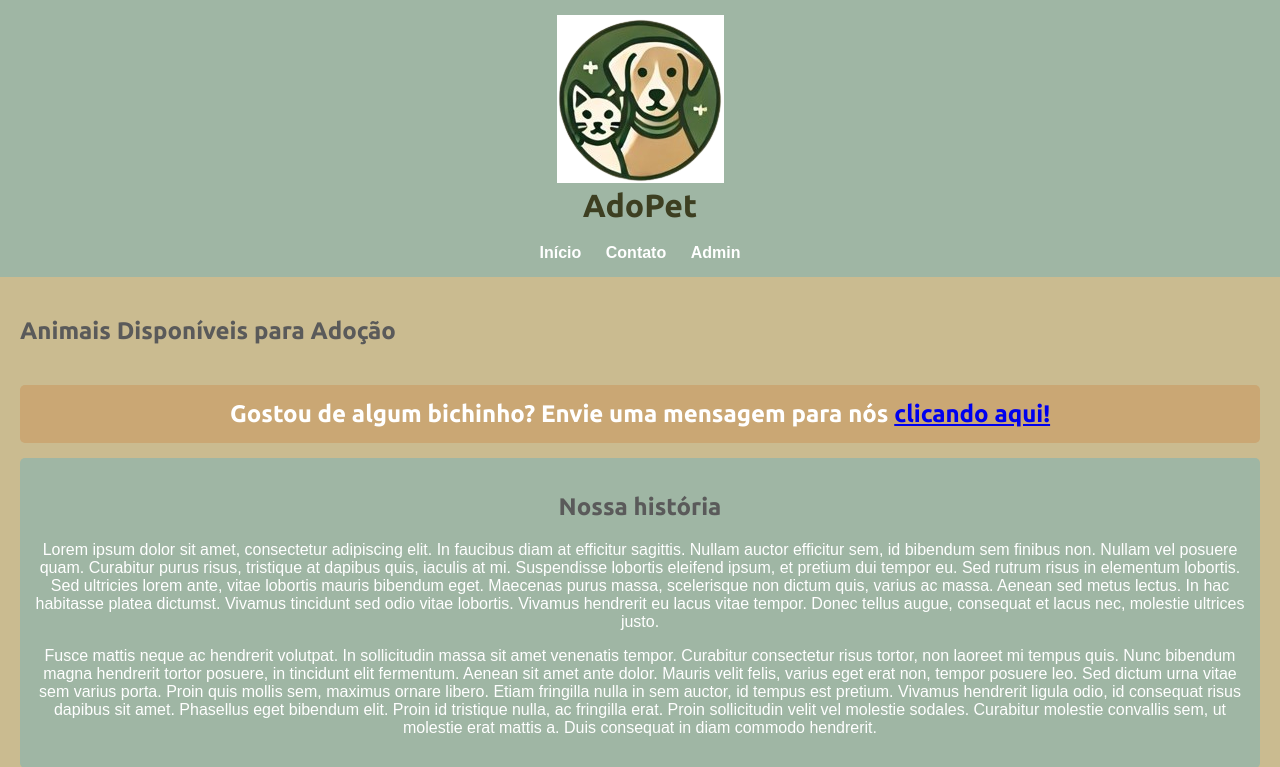
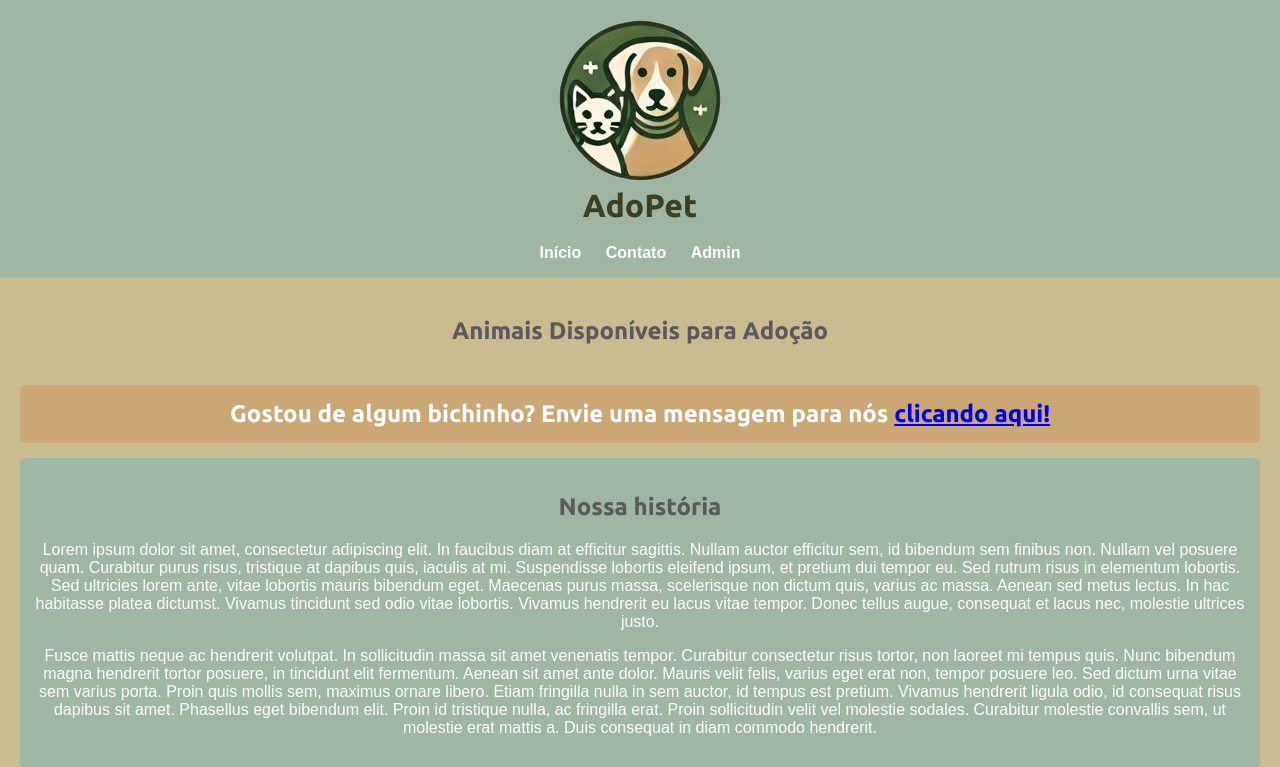
Before and after one commit to anapaulafo/SITE_EXTENSAO, a Flask app: page / in a window 1280 px wide. Shown: the top 767 px of the page. Run offline with Flask 3, Linux system fonts and the light colour scheme; some web fonts are replaced.

Commit message:
Ajustes css

```diff
--- a/app.py
+++ b/app.py
@@ -7,7 +7,7 @@ app.secret_key = 'super_secret_key'
 app.config['UPLOAD_FOLDER'] = 'static/uploads'
 PASSWORD = "1234"
 
-# Simulação de banco de dados em memória
+
 animais = []
 
 # Página inicial
--- a/static/css/style.css
+++ b/static/css/style.css
@@ -1,4 +1,4 @@
-/* Configuração geral */
+
 body {
     font-family: 'Muli', sans-serif;
     background-color: #CABB90;
@@ -47,7 +47,7 @@ h2, h3 {
     color: #5a5a5a;
 }
 
-/* Estilo para os animais */
+
 .animal {
     background-color: #818753;
     border-radius: 5px;
@@ -68,7 +68,7 @@ h2, h3 {
     margin: 10px 0;
 }
 
-/* Estilo para formulários */
+
 form {
     background-color: #818753;
     padding: 20px;
@@ -103,7 +103,7 @@ form button:hover {
     background-color: #3d3d3d;
 }
 
-/* Mensagens de erro ou sucesso */
+
 ul {
     color: #d9534f;
     list-style-type: none;
@@ -179,3 +179,7 @@ ul {
     padding: 20px 0;
     background-color: #9fb6a4;
 }
+
+h2 {
+    text-align: center;
+}
```
Also changed, not shown: static/uploads/logo-placeholder.png.
